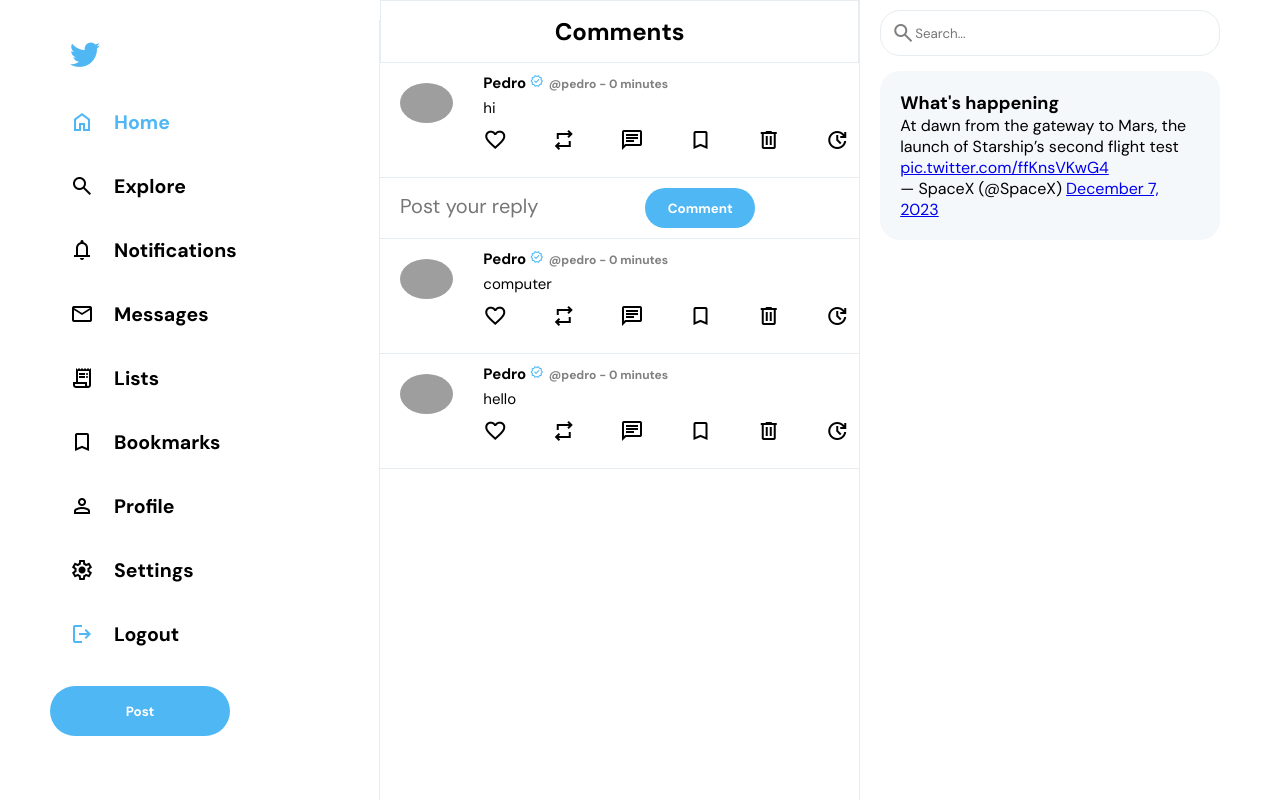
After one commit to Phenriqx/twitter-clone, a Django app: a page that uses templates/home.html in a window 1280 px wide. The commit adds this page. Run offline with Django 5.2, Linux system fonts and the light colour scheme; a user stored in the database is signed in; data comes from the database, SQL or seed files in the repository; both versions use the stored data as it was after the commit; some libraries are stand-ins or nearby versions; grey boxes are pictures that could not be loaded.

Commit message:
add comment sys

```diff
--- /dev/null
+++ b/base/templates/base/add_comment.html
@@ -0,0 +1,91 @@
+{% extends "home.html" %}
+{% block title %}{{ author }} on Twitter: "{{ post.content }}"{% endblock %}
+
+{% block content %}
+<div class="feed">
+    <div class="feed__header">
+        <h2>Comments</h2>
+    </div>
+
+    <div class="post">
+        <div class="post__avatar">
+            <img src="https://i.pinimg.com/originals/a6/58/32/a65832155622ac173337874f02b218fb.png" alt="">
+        </div>
+
+        <div class="post__body">
+            <div class="post__header">
+                <div class="post__headerText">
+                    <h3>{{ author }}
+                        <span class="post__headerSpecial">
+                            <span class="material-symbols-outlined post__badge">verified</span>@{{ post.author.username }} - {{ post.created|timesince }}
+                        </span>
+                    </h3>
+                </div>
+                <div class="post__headerDescription">
+                    <p>{{ post.content }}</p>
+                </div>
+            </div>
+
+            {% comment %} <img src="https://www.focus2move.com/wp-content/uploads/2020/01/Tesla-Roadster-2020-1024-03.jpg" alt=""> {% endcomment %}
+            <div class="post__footer">
+                <a href="{% url 'home' %}"><span class="material-symbols-outlined likeButton">favorite</span></a>
+                <a href=""><span class="material-symbols-outlined repostButton">repeat</span></a>
+                <a href="{% url "add-comment" post.author post.id%}"><span class="material-symbols-outlined chatButton">chat</span></a>
+                <a href="{% url "add-bookmark" post.id %}"><span class="material-symbols-outlined bookmark">bookmark</span></a>
+
+                {% if request.user == post.author %}
+                    <a href="{% url "delete-post" post.id%}"><span class="material-symbols-outlined deleteButton">delete</span></a>
+                    <a href="{% url "update-post" post.id%}"><span class="material-symbols-outlined deleteButton">update</span></a>
+                {% endif %}
+            </div>
+        </div>
+    </div>
+
+    <form action="" method="post" class="form">
+        {% csrf_token %}
+        <div class="input">
+            <input type="text" placeholder="Post your reply" class="input__Text" name="content" autocomplete="off">
+            <input type="hidden" name="post_id" value="{{ post.id }}">
+            <button type="submit" class="btn">Comment</button>
+        </div>
+    </form>
+    {% comment %} <hr class="commentDivider"> {% endcomment %}
+    {% for comment in comments %}
+        {% if comment.post.id == post.id %}
+            <div class="post">
+                <div class="post__avatar">
+                    <img src="https://i.pinimg.com/originals/a6/58/32/a65832155622ac173337874f02b218fb.png" alt="">
+                </div>
+
+                <div class="post__body">
+                    <div class="post__header">
+                        <div class="post__headerText">
+                            <h3>{{ comment.author }}
+                                <span class="post__headerSpecial">
+                                    <span class="material-symbols-outlined post__badge">verified</span>@{{ comment.author.username }} - {{ comment.created|timesince }}
+                                </span>
+                            </h3>
+                        </div>
+                        <div class="post__headerDescription">
+                            <p>{{ comment.content }}</p>
+                        </div>
+                    </div>
+
+                    {% comment %} <img src="https://www.focus2move.com/wp-content/uploads/2020/01/Tesla-Roadster-2020-1024-03.jpg" alt=""> {% endcomment %}
+                    <div class="post__footer">
+                        <a href="{% url 'home' %}"><span class="material-symbols-outlined likeButton">favorite</span></a>
+                        <a href=""><span class="material-symbols-outlined repostButton">repeat</span></a>
+                        <a href="{% url "add-comment" post.author post.id%}"><span class="material-symbols-outlined chatButton">chat</span></a>
+                        <a href="{% url "add-bookmark" post.id %}"><span class="material-symbols-outlined bookmark">bookmark</span></a>
+
+                        {% if request.user == comment.author %}
+                            <a href="{% url "delete-post" post.id%}"><span class="material-symbols-outlined deleteButton">delete</span></a>
+                            <a href="{% url "update-post" post.id%}"><span class="material-symbols-outlined deleteButton">update</span></a>
+                        {% endif %}
+                    </div>
+                </div>
+            </div>
+        {% endif %}
+    {% endfor %}
+</div>
+{% endblock %}
--- a/base/urls.py
+++ b/base/urls.py
@@ -18,4 +18,6 @@ urlpatterns = [
     path('bookmarks/', views.loadBookmarks, name='bookmarks'),
     path('add-bookmark/<str:pk>', views.addBookmark, name='add-bookmark'),
     path('delete-bookmark/<str:pk>', views.deleteBookmark, name='delete-bookmark'),
+
+    path('<str:author>/post/<str:pk>', views.addComment, name='add-comment')
 ]
--- a/base/views.py
+++ b/base/views.py
@@ -5,7 +5,7 @@ from django.db.models import Q
 from django.contrib.auth import authenticate, login, logout
 from django.contrib.auth.forms import UserCreationForm
 from .models import Post, User, Repost, Like, Comment, Bookmark
-from .forms import CustomUserCreationForm, PostForm
+from .forms import CustomUserCreationForm, PostForm, CommentForm
 
 
 def loginUser(request):
@@ -165,5 +165,32 @@ def deleteBookmark(request, pk):
     return redirect('bookmarks')
 
 
+def addComment(request, author, pk):
+    user = request.user
+    post = Post.objects.get(id=pk)
+    author = post.author.name
+    comments = Comment.objects.all()
+
+    if request.method == 'POST':
+        form = CommentForm(request.POST)
+        if form.is_valid():
+            comment = form.save(commit=False)
+            comment.author = user
+            comment.post = post
+            comment.content = request.POST.get('content')
+            comment.save()
+            messages.success(request, 'Comment added successfully')
+            return redirect('home')
+        else:
+            messages.error(request, 'Failed to add comment')
+
+    context = {'user': user,
+               'author': author,
+               'post': post,
+               'comments': comments,
+    }
+    return render(request, 'base/add_comment.html', context)
+
+
 def like(request):
     pass
--- a/static/styles/main.css
+++ b/static/styles/main.css
@@ -328,6 +328,7 @@ body {
     align-items: center;
     margin-top: 10px;
     margin-left: 10px;
+    margin-bottom: 10px;
 }
 
 .btn:hover {
@@ -368,3 +369,7 @@ body {
     line-height: 1.5;
     overflow-wrap: break-word;
 }
+
+.input {
+    border-bottom: 1px solid var(--twitter-background);
+}
--- a/templates/home.html
+++ b/templates/home.html
@@ -113,8 +113,9 @@
                 <div class="post__footer">
                     <a href="{% url 'home' %}"><span class="material-symbols-outlined likeButton">favorite</span></a>
                     <a href=""><span class="material-symbols-outlined repostButton">repeat</span></a>
-                    <a href=""><span class="material-symbols-outlined chatButton">chat</span></a>
+                    <a href="{% url "add-comment" post.author post.id%}"><span class="material-symbols-outlined chatButton">chat</span></a>
                     <a href="{% url "add-bookmark" post.id %}"><span class="material-symbols-outlined bookmark">bookmark</span></a>
+
                     {% if request.user == post.author %}
                         <a href="{% url "delete-post" post.id%}"><span class="material-symbols-outlined deleteButton">delete</span></a>
                         <a href="{% url "update-post" post.id%}"><span class="material-symbols-outlined deleteButton">update</span></a>
```
Also changed, not shown: base/forms.py (+15 -2 lines), db.sqlite3.
